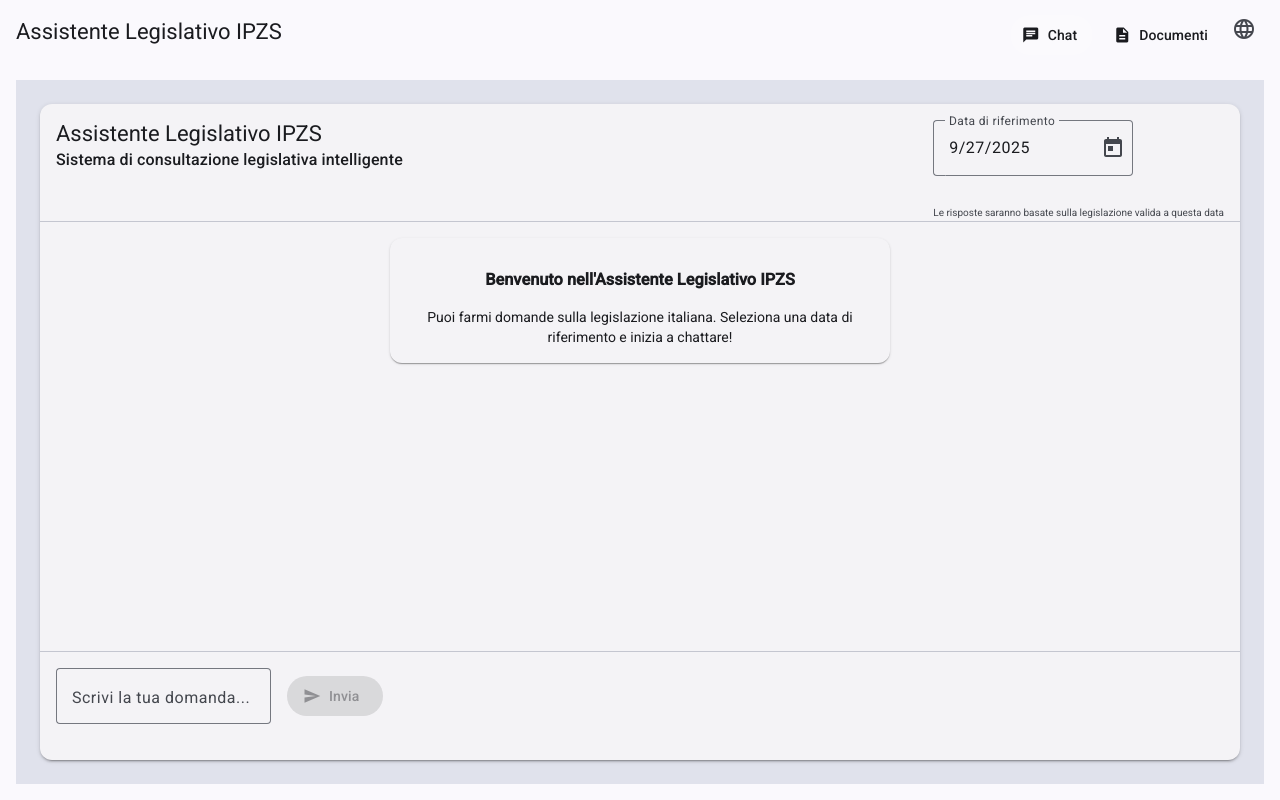
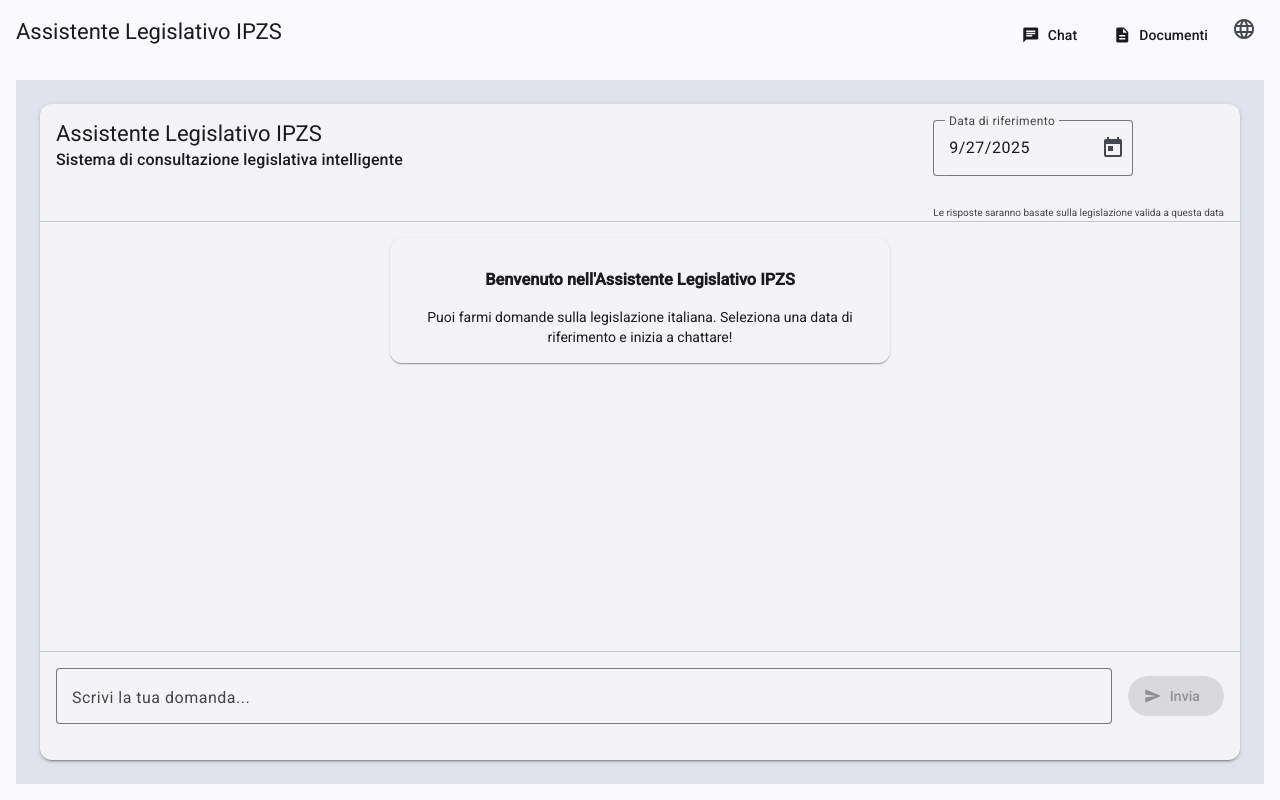
Before and after one commit to cpage-pivotal/ipzs, an Angular app in the folder src/main/frontend/: page /chat in a window 1280 px wide. Built offline with nearby package versions, Linux system fonts and the light colour scheme.

Commit message:
Fix /chat layout

```diff
--- a/src/main/frontend/src/app/features/chat/chat-container/chat-container.component.scss
+++ b/src/main/frontend/src/app/features/chat/chat-container/chat-container.component.scss
@@ -38,6 +38,14 @@
 
 .chat-actions {
   padding: 0 !important;
+  flex-shrink: 0;
+  width: 100%;  // Add this
+
+  // Ensure app-chat-input stretches
+  app-chat-input {
+    display: block;
+    width: 100%;
+  }
 }
 
 .loading-overlay {
--- a/src/main/frontend/src/app/features/chat/chat-input/chat-input.component.scss
+++ b/src/main/frontend/src/app/features/chat/chat-input/chat-input.component.scss
@@ -9,28 +9,8 @@
 
 .message-input {
   flex: 1;
+  display: flex;  // Add this
   width: 100%;
-
-  // Override Material form field width constraints
-  ::ng-deep {
-    .mat-mdc-form-field {
-      width: 100%;
-    }
-
-    .mat-mdc-form-field-infix {
-      width: auto;
-      min-width: 0;
-      flex: 1;
-    }
-
-    .mat-mdc-form-field-flex {
-      flex: 1;
-    }
-
-    input.mat-mdc-input-element {
-      width: 100%;
-    }
-  }
 }
 
 // Alternative: Use global Material form field overrides
--- a/src/main/frontend/src/styles.scss
+++ b/src/main/frontend/src/styles.scss
@@ -46,3 +46,29 @@
 
 html, body { height: 100%; }
 body { margin: 0; font-family: Roboto, "Helvetica Neue", sans-serif; }
+
+// Chat input specific overrides
+app-chat-input {
+  .mat-mdc-form-field {
+    width: 100%;
+    flex: 1;
+  }
+
+  .mat-mdc-text-field-wrapper {
+    width: 100%;
+  }
+
+  .mat-mdc-form-field-flex {
+    width: 100%;
+  }
+
+  .mat-mdc-form-field-infix {
+    flex: 1;
+    width: auto;
+    min-width: 0;
+  }
+
+  input.mat-mdc-input-element {
+    width: 100%;
+  }
+}
```
